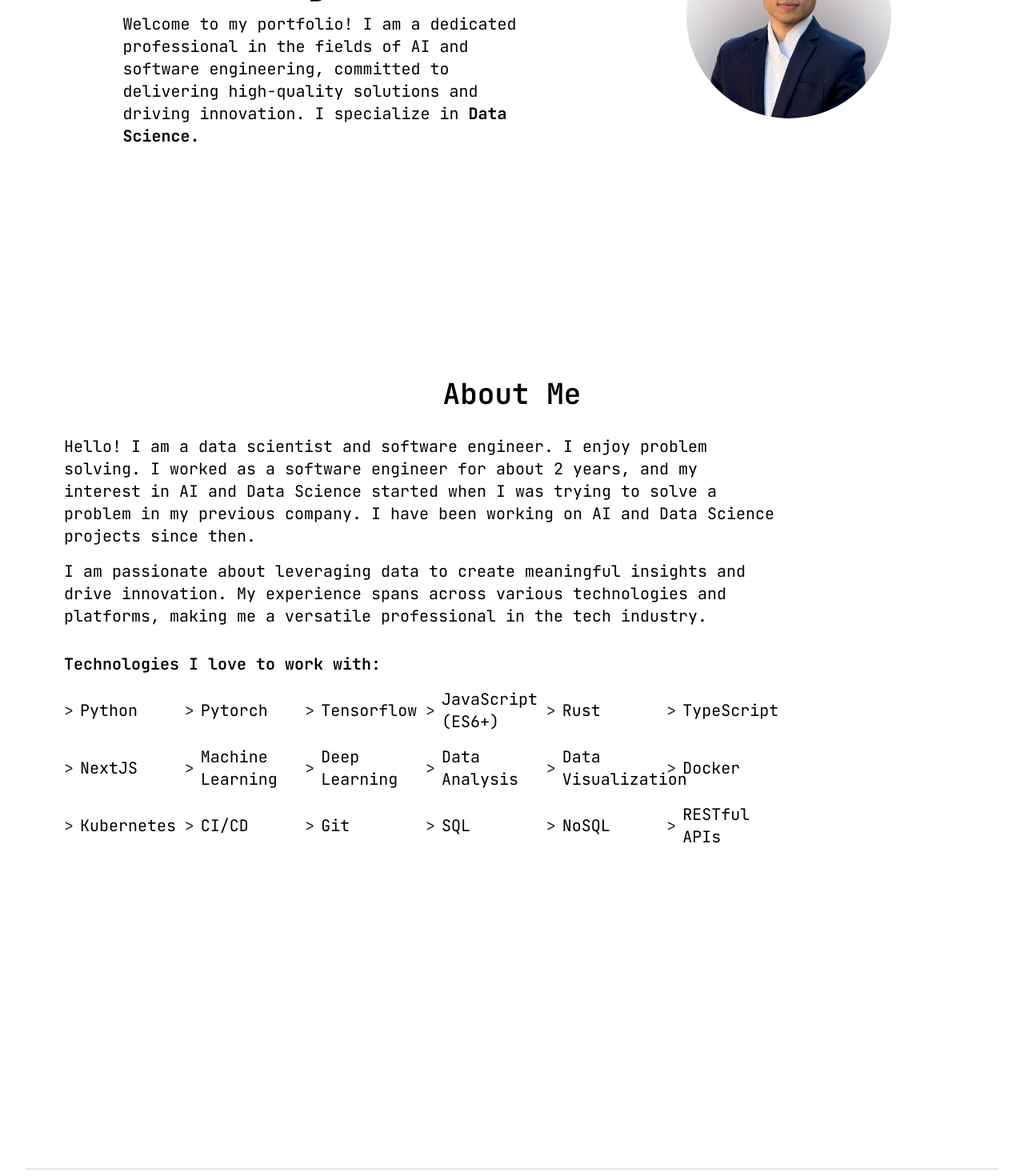
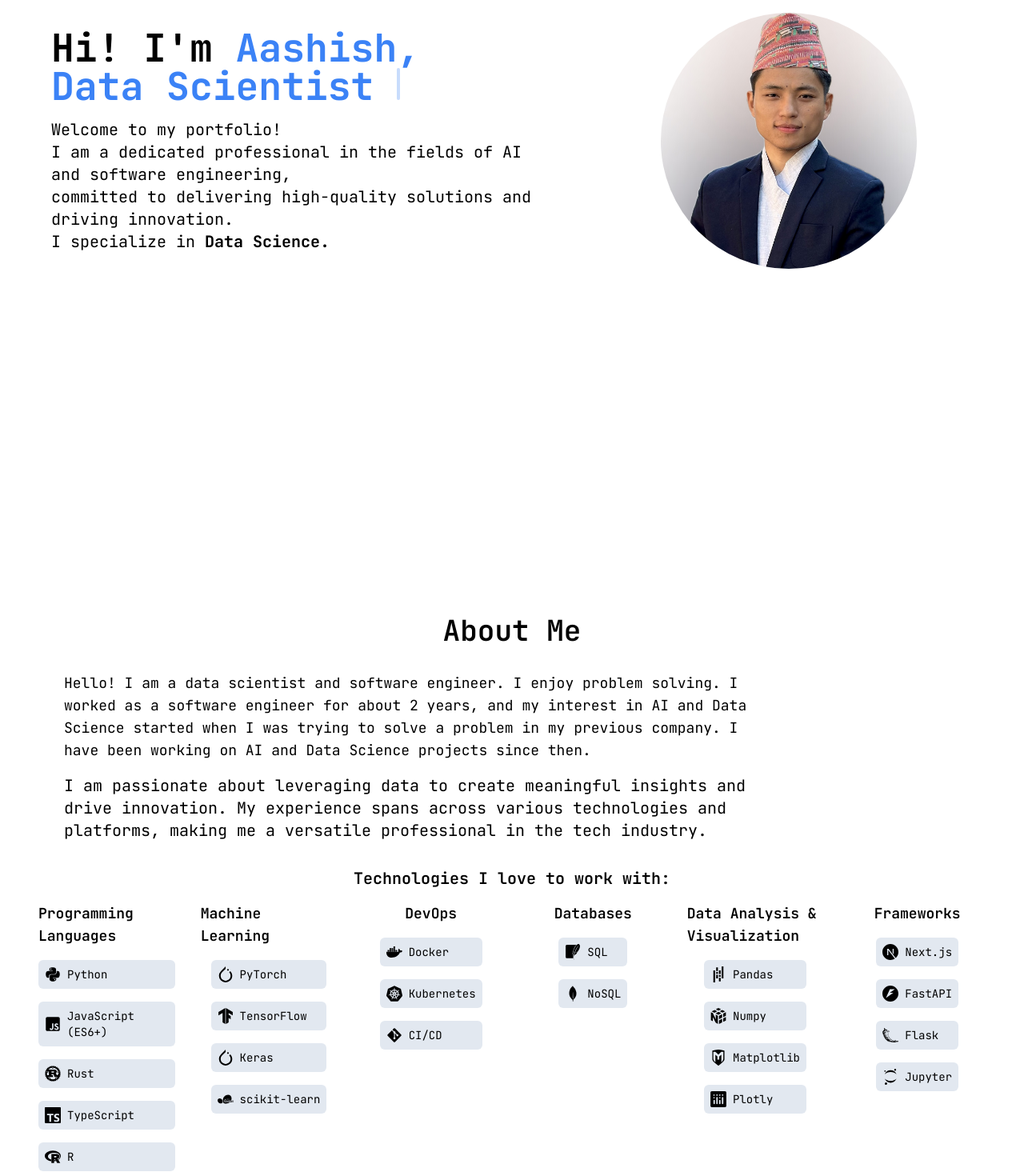
Before and after one commit to AashishTangnami/portfolio, a Next.js app: page / in a window 1280 px wide. Shown: the part 320-1790 px from the top of the page at 80% size. Built offline with nearby package versions, Linux system fonts and the light colour scheme.

Commit message:
design change in landing page, About me

```diff
--- a/public/api/json/project.json
+++ b/public/api/json/project.json
@@ -4,8 +4,8 @@
     "id": 1,
     "title": "Portfolio Website",
     "description": "A personal portfolio website built using React and Tailwind CSS to showcase my projects and skills.",
-    "techStack": ["React", "Tailwind CSS", "JavaScript"],
-    "githubLink": "#",
+    "techStack": ["Next.Js", "Tailwind CSS", "TypeScript"],
+    "githubLink": "https://github.com/AashishTangnami/portfolio",
     "externalLink": "#",
     "backgroundImage": "https://buffer.com/cdn-cgi/image/w=1000,fit=contain,q=90,f=auto/library/content/images/size/w1200/2023/10/free-images.jpg"
   },
--- a/src/app/components/About.tsx
+++ b/src/app/components/About.tsx
@@ -1,26 +1,68 @@
-import Image from 'next/image';
+import { motion } from 'framer-motion';
+import { FaPython, FaDocker, FaGit, FaNodeJs, FaJsSquare, FaGitAlt } from 'react-icons/fa';
+import {
+    SiTensorflow,
+    SiPytorch,
+    SiJavascript,
+    SiRust,
+    SiTypescript,
+    SiNextdotjs,
+    SiMongodb,
+    SiKubernetes,
+    SiNumpy,
+    SiFastapi,
+    SiFlask,
+    SiJupyter,
+    SiSqlite,
+    SiR,
+    SiPandas,
+    SiMetasploit,
+    SiPlotly,
+    SiScikitlearn} from 'react-icons/si';
+
 
 export default function About() {
-    const skills = [
-        'Python',
-        'Pytorch',
-        'Tensorflow',
-        'JavaScript (ES6+)',
-        'Rust',
-        'TypeScript',
-        'NextJS',
-        'Machine Learning',
-        'Deep Learning',
-        'Data Analysis',
-        'Data Visualization',
-        'Docker',
-        'Kubernetes',
-        'CI/CD',
-        'Git',
-        'SQL',
-        'NoSQL',
-        'RESTful APIs',
-    ];
+ // The Design of the About me will be changed
+    const skills: { [key: string]: { name: string; icon: JSX.Element }[] } = {
+        "Programming Languages": [
+            { name: 'Python', icon: <FaPython /> },
+            { name: 'JavaScript (ES6+)', icon: <FaJsSquare /> },
+            { name: 'Rust', icon: <SiRust /> },
+            { name: 'TypeScript', icon: <SiTypescript /> },
+            { name: 'R', icon: <SiR /> }
+        ],
+        "Machine Learning": [
+            { name: 'PyTorch', icon: <SiPytorch /> },
+            { name: 'TensorFlow', icon: <SiTensorflow /> },
+            { name: 'Keras', icon: <SiPytorch /> },
+            { name: 'scikit-learn', icon: <SiScikitlearn /> },
+
+        ],
+        "DevOps": [
+            { name: 'Docker', icon: <FaDocker /> },
+            { name: 'Kubernetes', icon: <SiKubernetes /> },
+            { name: 'CI/CD', icon: <FaGitAlt /> }
+        ],
+        "Databases": [
+            { name: 'SQL', icon: <SiSqlite /> },
+            { name: 'NoSQL', icon: <SiMongodb /> },
+        ],
+        "Data Analysis & Visualization": [
+            {name: 'Pandas', icon: <SiPandas />},
+            {name: 'Numpy', icon: <SiNumpy />},
+            {name: 'Matplotlib', icon: <SiMetasploit />},
+            // {name: 'Seaborn', icon: <SiSeaborn />},
+            {name: 'Plotly', icon: <SiPlotly />},
+
+        ],
+        "Frameworks": [
+            { name: 'Next.js', icon: <SiNextdotjs /> },
+            { name: 'FastAPI', icon: <SiFastapi /> },
+            { name: 'Flask', icon: <SiFlask /> },
+            { name: 'Jupyter', icon: <SiJupyter /> }
+        ]
+    };
+
 
     return (
         <section id="about" className="min-h-[75vh] bg-primary text-black border-b-2 py-24">
@@ -29,7 +71,7 @@ export default function About() {
 
                 <div className="items-center justify-center mx-auto">
                     <div className="md:w-3/4 ml-8">
-                        <p className="mb-4 text-base sm:text-lg md:text-xl leading-relaxed">
+                        <p className="mb-4 text-base sm:text-lg md:text-md leading-relaxed">
                             Hello! I am a data scientist and software engineer. I enjoy problem solving.
                             I worked as a software engineer for about 2 years, and my interest in AI and Data Science started
                             when I was trying to solve a problem in my previous company. I have been working on AI and Data Science projects since then.
@@ -38,21 +80,38 @@ export default function About() {
                             I am passionate about leveraging data to create meaningful insights and drive innovation. My experience spans across
                             various technologies and platforms, making me a versatile professional in the tech industry.
                         </p>
-                        <p className="mt-8 mb-4 text-lg md:text-xl font-semibold mx-auto">Technologies I love to work with:</p>
-                        <ul className="grid grid-cols-6 gap-4  list-none text-base sm:text-lg md:text-xl">
-                            {skills.map((skill, i) => (
-                                <li key={i} className=" flex items-center before:content-['>'] before:text-slate-800 before:mr-2">
-                                    {skill}
-                                </li>
-                            ))}
-                        </ul>
                     </div>
 
-                    <div className="md:w-2/5 flex justify-center w-full">
-                        <div className="relative w-48 h-48 sm:w-56 sm:h-56 md:w-64 md:h-64 mx-auto">
-                            {/* Some Additional contents */}
+                </div>
+                <p className="mt-8 mb-4 text-lg md:text-xl font-semibold mx-auto text-center">Technologies I love to work with:</p>
+
+                <div className="grid grid-rows-1 md:grid-cols-6 gap-8">
+                    {Object.keys(skills).map((category, index) => (
+                        <div key={index} className="flex flex-col items-center">
+                            <h3 className="text-lg font-semibold mb-4">{category}</h3>
+                            <ul className="grid gap-4 list-none text-base sm:text-sm md:text-sm">
+                            {skills[category].map((skill, i) => (
+                                    <motion.li
+                                        key={i}
+                                        className="flex items-center space-x-2 px-2 py-2 bg-slate-200 rounded-md"
+                                        whileHover={{ scale: 1.1, boxShadow: "0px 4px 8px rgba(0, 0, 0, 0.1)" }}
+                                        whileTap={{ scale: 0.95 }}
+                                        initial={{ opacity: 0, y: 20 }}
+                                        animate={{ opacity: 1, y: 0, transition: { duration: 0.5, delay: i * 0.1 } }}
+                                    >
+                                        <motion.div
+                                            whileHover={{ rotate: 20 }}
+                                            whileTap={{ scale: 0.9 }}
+                                            className="text-xl"
+                                        >
+                                            {skill.icon}
+                                        </motion.div>
+                                        <span>{skill.name}</span>
+                                    </motion.li>
+                                ))}
+                            </ul>
                         </div>
-                    </div>
+                    ))}
                 </div>
             </div>
         </section>
--- a/src/app/components/Contact.tsx
+++ b/src/app/components/Contact.tsx
@@ -3,7 +3,7 @@ import { Button } from "./ui/Button";
 import React, { ReactNode } from 'react';
 import { motion } from 'framer-motion';
 import { FloatingDockDemo } from "./floating-nav";
-import { FaArrowDown } from "react-icons/fa";
+import { IconMessageChatbot } from "@tabler/icons-react";
 import Footer from "./Footer";
 
 const Contact = () => {
@@ -15,8 +15,6 @@ const Contact = () => {
     <p className="text-lg text-center mb-8 max-w-xl">
       I’m always open to discussing new opportunities in Data Science and Machine Learning roles.
       Whether you have a question, a project, want to hire me, or just want to say hi, feel free to reach out.
-      I’m always open to discussing new opportunities in Data Science and Machine Learning roles.
-      Whether you have a question, a project, want to hire me, or just want to say hi, feel free to reach out.
     </p>
     <motion.div
       className="flex flex-col items-center justify-center text-center py-10"
@@ -25,7 +23,7 @@ const Contact = () => {
       transition={{ duration: 0.6, ease: "easeOut" }}
     >
       <motion.div
-        className="text-xl font-bold text-textPrimary mb-4"
+        className="text-xl font-bold text-textPrimary mb-4 hidden"
         whileHover={{ scale: 1.1 }}
       >
         Hire Me
@@ -40,8 +38,8 @@ const Contact = () => {
           repeatType: "loop",
         }}
       >
-        <FaArrowDown size={30} />
-        <span className="text-sm mt-2">Contact Me</span>
+        <IconMessageChatbot size={30} />
+        <span className="text-sm mt-2">Hi!</span>
       </motion.div>
     </motion.div>
     <FloatingDockDemo/>
--- a/src/app/components/Intro.tsx
+++ b/src/app/components/Intro.tsx
@@ -2,8 +2,6 @@ import React from "react";
 import { TypewriterEffect } from "@/app/components/ui/typewriter-effect";
 import Image from "next/image";
 import { motion } from "framer-motion";
-import { FaFilePdf } from "react-icons/fa";
-import Link from "next/link";
 
 export default function Intro() {
   const words = [
@@ -14,42 +12,52 @@ export default function Intro() {
       text: "I'm",
     },
     {
-      text: "Bot",
+      text: "Aashish,",
+      className: "text-blue-500 dark:text-blue-500",
+    },
+	{
+		text: "Data",
+		className: "text-blue-500 dark:text-blue-500",
+	  },
+	  {
+		text: "Scientist",
 		className: "text-blue-500 dark:text-blue-500",
 	  },
   ];
     return (
-    <div className="bg-textPrimary text-black flex flex-col md:flex-row items-center justify-center min-h-[75vh] text-base sm:text-xl md:text-2xl lg:text-3xl py-20 sm:pt-8 md:pt-8 lg:pt-16 bg-grid-white/[0.02] relative overflow-hidden border-cyan-100 rounded-md antialiased">
-      <div className="container p-4 sm:p-6 md:p-8 max-w-3xl lg:max-w-5xl xl:max-w-7xl mx-auto text-wrap flex flex-col md:flex-row items-center">
-        <div className="flex-1 flex flex-col items-center md:items-start">
-          <TypewriterEffect words={words} />
-          <h3 className="text-xl sm:text-3xl md:text-3xl lg:text-5xl font-bold text-black">
-            Data Scientist & <br />
-            Software Engineer
-          </h3>
-          <p className="mt-4 text-xl max-w-lg mx-auto text-black text-wrap">
-            Welcome to my portfolio! I am a dedicated professional in the fields of AI and software engineering,
-            committed to delivering high-quality solutions and driving innovation. I specialize in <b>Data Science.</b>
+      <>
+      <section id="intro" className="bg-textPrimary text-black min-h-[75vh] py-24 lg:py-24 relative overflow-hidden">
+        <div className="bg-grid-white/[0.02] absolute inset-0"></div>
+          <div className="container mx-auto px-4 sm:px-6 lg:px-8 max-w-7xl relative z-10 py-24">
+            <div className="flex flex-col lg:flex-row items-center justify-between gap-12 lg:gap-20 py-24">
+              <div className="flex-1 text-center lg:text-left">
+                <TypewriterEffect words={words} className="mb-4 text-xl md:text-2xl lg:text-5xl" />
+
+                <p className="text-lg sm:text-sm lg:text-xl max-w-2xl mx-auto lg:mx-0">
+                  Welcome to my portfolio! <br></br>
+				  I am a dedicated professional in the fields of AI and software engineering, <br></br>
+                  committed to delivering high-quality solutions and driving innovation. <br></br>I specialize in <strong>Data Science.</strong>
                 </p>
               </div>
-        <div className="md:w-2/5 flex justify-center w-full">
+              <div className="lg:w-2/5 flex justify-center">
                 <motion.div
-          className="relative w-48 h-48 sm:w-56 sm:h-56 md:w-64 md:h-64 mx-auto mt-8 md:mt-0 pl-20"
+                  className="relative w-64 h-64 sm:w-72 sm:h-72 lg:w-80 lg:h-80"
                   initial={{ opacity: 0, scale: 0.8 }}
                   animate={{ opacity: 1, scale: 1 }}
                   transition={{ duration: 0.6, ease: "easeOut" }}
                 >
                   <Image
                     src="/aashish_tangnami.jpg"
-            alt="picture"
+                    alt="Profile picture"
                     fill
-            sizes="(max-width: 768px) 100vw, (max-width: 1200px) 50vw, 33vw"
-            className="rounded-full"
+                    sizes="(max-width: 768px) 256px, (max-width: 1200px) 288px, 320px"
+                    className="rounded-full object-cover"
                   />
                 </motion.div>
               </div>
             </div>
         </div>
-
+      </section>
+    </>
     )
   }
```
Also changed, not shown: src/app/components/ui/floatingDock.tsx (+4 -4 lines). Lines whose indentation alone changed are shown as unchanged.
